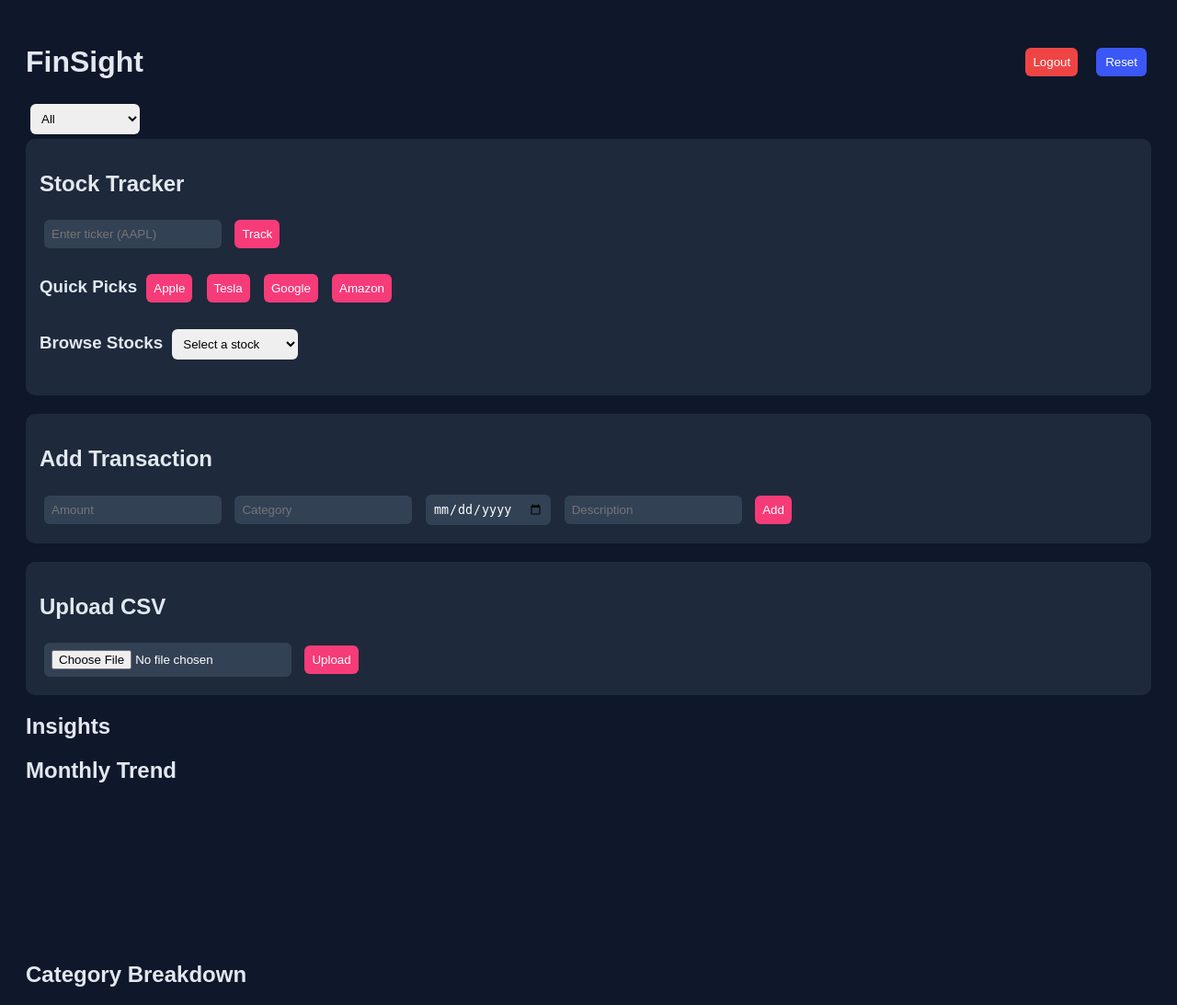
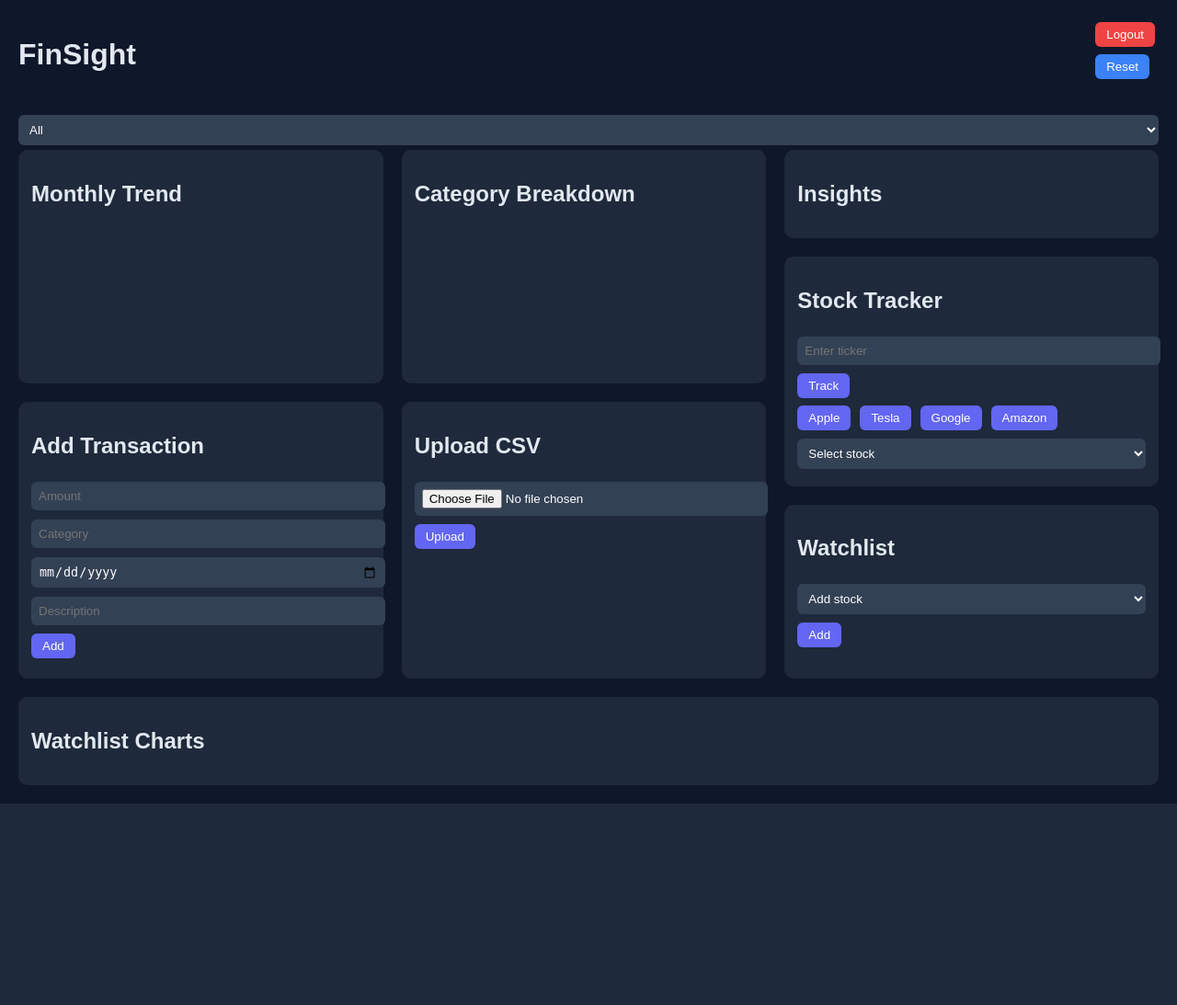
Before and after one commit to jamesdileva/FinSight, a Flask app: template templates/index.html in a window 1280 px wide. Shown: the top 1093 px of the page at 92% size. After the commit the page ends 874 px from the top, so only its background shows below. Run offline with Flask 3, Linux system fonts and the light colour scheme; the template is opened without the code that fills it, so the values that code supplies are empty; a map, chart or similar area stays blank.

Commit message:
Fixed layout and implemented multiple stock chart views with auto refresh every 10seconds

```diff
--- a/app.py
+++ b/app.py
@@ -44,6 +44,14 @@ def init_db():
     """)
 
     conn.execute("""
+    CREATE TABLE IF NOT EXISTS stocks (
+        id INTEGER PRIMARY KEY AUTOINCREMENT,
+        user_id INTEGER,
+        ticker TEXT
+    )
+    """)
+
+    conn.execute("""
     CREATE TABLE IF NOT EXISTS transactions (
         id INTEGER PRIMARY KEY AUTOINCREMENT,
         user_id INTEGER,
@@ -74,7 +82,7 @@ def index():
     return render_template("index.html", transactions=transactions)
 
 # ------------------------
-# Upload CSV (SAFE VERSION)
+# Upload CSV
 # ------------------------
 
 @app.route("/upload", methods=["POST"])
@@ -83,28 +91,22 @@ def upload():
     file = request.files.get("file")
 
     if not file:
-        return "No file uploaded"
+        return redirect("/")
 
     conn = get_db()
 
     stream = io.StringIO(file.read().decode("utf-8"))
     reader = csv.DictReader(stream)
 
-    added = 0
-    skipped = 0
-
     for row in reader:
         try:
-            amount = row.get("amount")
-            category = row.get("category")
+            amount = float(row.get("amount", 0))
+            category = row.get("category", "Other")
             date = row.get("date")
             description = row.get("description", "")
 
-            if not amount or not category or not date:
-                skipped += 1
+            if not date:
                 continue
-
-            amount = float(amount)
 
             conn.execute(
                 "INSERT INTO transactions (user_id, amount, category, date, description) VALUES (?, ?, ?, ?, ?)",
@@ -116,22 +118,11 @@ def upload():
                     description.strip()
                 )
             )
-
-            added += 1
-
-        except ValueError:
-            skipped += 1
-            continue
-
-        except Exception as e:
-            print("Row error:", row, e)
-            skipped += 1
+        except:
             continue
 
     conn.commit()
     conn.close()
-
-    print(f"Uploaded {added}, skipped {skipped}")
 
     return redirect("/")
 
@@ -201,7 +192,6 @@ def insights():
 
     conn = get_db()
 
-    # Filtered
     if category:
         transactions = conn.execute(
             "SELECT * FROM transactions WHERE user_id = ? AND category = ?",
@@ -213,7 +203,6 @@ def insights():
             (session["user_id"],)
         ).fetchall()
 
-    # Always get ALL for % calculations
     all_transactions = conn.execute(
         "SELECT * FROM transactions WHERE user_id = ?",
         (session["user_id"],)
@@ -223,9 +212,8 @@ def insights():
 
     return jsonify(generate_insights(transactions, all_transactions))
 
-
 # ------------------------
-# Add / Reset / Auth
+# Add / Watchlist / Reset
 # ------------------------
 
 @app.route("/add", methods=["POST"])
@@ -247,6 +235,49 @@ def add():
 
     return redirect("/")
 
+@app.route("/add-stock", methods=["POST"])
+@login_required
+def add_stock():
+    ticker = request.form["ticker"].upper()
+
+    conn = get_db()
+    conn.execute(
+        "INSERT INTO stocks (user_id, ticker) VALUES (?, ?)",
+        (session["user_id"], ticker)
+    )
+    conn.commit()
+    conn.close()
+
+    return redirect("/")
+
+@app.route("/get-stocks")
+@login_required
+def get_stocks():
+    conn = get_db()
+
+    stocks = conn.execute(
+        "SELECT * FROM stocks WHERE user_id = ?",
+        (session["user_id"],)
+    ).fetchall()
+
+    conn.close()
+
+    return jsonify([dict(s) for s in stocks])
+
+@app.route("/delete-stock", methods=["POST"])
+@login_required
+def delete_stock():
+    stock_id = request.form["id"]
+
+    conn = get_db()
+    conn.execute(
+        "DELETE FROM stocks WHERE id = ? AND user_id = ?",
+        (stock_id, session["user_id"])
+    )
+    conn.commit()
+    conn.close()
+
+    return redirect("/")
 
 @app.route("/reset", methods=["POST"])
 @login_required
@@ -261,6 +292,9 @@ def reset():
 
     return redirect("/")
 
+# ------------------------
+# AUTH ROUTES (UNCHANGED + SAFE)
+# ------------------------
 
 @app.route("/register", methods=["GET", "POST"])
 def register():
@@ -306,7 +340,6 @@ def logout():
     session.clear()
     return redirect("/login")
 
-
 # ------------------------
 
 if __name__ == "__main__":
--- a/templates/index.html
+++ b/templates/index.html
@@ -10,138 +10,162 @@
   color: #e2e8f0;
   font-family: Arial;
   padding: 20px;
+  margin: 0;
 }
 
-    .card {
-      background: #1e293b;
-      padding: 15px;
-      border-radius: 10px;
+/* HEADER */
+.header {
+  display: flex;
+  justify-content: space-between;
   margin-bottom: 20px;
 }
 
-    input, button, select {
+/* GRID */
+.dashboard {
+  display: grid;
+  grid-template-columns: 2fr 1fr;
+  gap: 20px;
+}
+
+/* LEFT SIDE */
+.left-column {
+  display: grid;
+  grid-template-columns: 1fr 1fr;
+  gap: 20px;
+}
+
+/* RIGHT SIDE */
+.right-column {
+  display: flex;
+  flex-direction: column;
+  gap: 20px;
+}
+
+/* CARDS */
+.card {
+  background: #1e293b;
+  padding: 14px;
+  border-radius: 10px;
+  transition: all 0.2s ease-in-out;
+}
+
+.card:hover {
+  transform: translateY(-2px);
+  box-shadow: 0 8px 18px rgba(0,0,0,0.4);
+}
+
+/* INPUTS */
+input, select {
+  width: 100%;
   padding: 8px;
-      margin: 5px;
+  margin: 5px 0;
   border-radius: 6px;
   border: none;
+  background: #334155;
+  color: white;
 }
 
-    input { background: #334155; color: white; }
-    button { background: #3b82f6; color: white; cursor: pointer; }
+/* BUTTONS */
+button {
+  background: #6366f1;
+  color: white;
+  padding: 6px 12px;
+  margin: 4px 4px 4px 0;
+  border-radius: 6px;
+  border: none;
+  cursor: pointer;
+}
 
-    /* ✅ HEADER */
-    .header {
+.logout-btn { background: #ef4444; }
+.reset-btn { background: #3b82f6; }
+
+/* QUICK BUTTONS */
+.quick-buttons {
+  display: flex;
+  flex-wrap: wrap;
+  gap: 6px;
+}
+
+/* WATCHLIST LIST */
+#stockList {
+  list-style: none;
+  padding: 0;
+}
+
+#stockList li {
   display: flex;
   justify-content: space-between;
   align-items: center;
+  background: #334155;
+  padding: 6px 10px;
+  border-radius: 6px;
+  margin-bottom: 6px;
 }
 
-    .top-bar {
-      display: flex;
-      gap: 10px;
+.delete-btn {
+  background: #ef4444;
+  padding: 4px 8px;
 }
 
-    .top-bar form {
-      margin: 0;
+/* WATCHLIST CHART GRID (BOTTOM) */
+#multiStockContainer {
+  display: grid;
+  grid-template-columns: 1fr 1fr;
+  gap: 15px;
+  margin-top: 10px;
 }
 
-    /* Default buttons (blue) */
-    button {
-      background: #f63b79;
-      color: white;
-      cursor: pointer;
+.stock-card {
+  background: #0f172a;
+  padding: 8px;
+  border-radius: 8px;
 }
 
-    /* Logout = RED */
-    .logout-btn {
-      background: #ef4444;
-    }
-
-  .logout-btn:hover {
-    background: #dc2626;
-  }
-
-  /* Reset = BLUE (link styled as button) */
-  .reset-btn {
-    background: #3b57f6;
-    color: white;
-    padding: 8px 10px;
-    border-radius: 6px;
-    text-decoration: none;
-  }
-
-  .reset-btn:hover {
-    background: #2563eb;
+/* CHARTS */
+canvas {
+  max-height: 220px;
 }
 </style>
 </head>
 
 <body>
 
-<!-- ✅ HEADER -->
 <div class="header">
   <h1>FinSight</h1>
 
-  <div class="top-bar">
+  <div>
     <form action="/logout">
-    <button type="submit" class="logout-btn">Logout</button>
+      <button class="logout-btn">Logout</button>
     </form>
 
     <form action="/reset" method="POST">
       <button class="reset-btn">Reset</button>
     </form>
-</form>
-</form>
-</div>
-
-
   </div>
 </div>
 
-<!-- FILTER -->
 <select id="categoryFilter">
   <option value="">All</option>
-  <option value="Food">Food</option>
-  <option value="Rent">Rent</option>
-  <option value="Groceries">Groceries</option>
-  <option value="Transport">Transport</option>
-  <option value="Shopping">Shopping</option>
-  <option value="Entertainment">Entertainment</option>
+  <option>Food</option>
+  <option>Rent</option>
+  <option>Groceries</option>
 </select>
 
-<!-- STOCK TRACKER -->
+<div class="dashboard">
+
+<!-- LEFT -->
+<div class="left-column">
+
 <div class="card">
-  <h2>Stock Tracker</h2>
-
-  <input id="stockInput" placeholder="Enter ticker (AAPL)">
-  <button onclick="loadStock()">Track</button>
-  <div>
-    <h3>Quick Picks
-          <!-- buttons -->
-  <button onclick="quickStock('AAPL')">Apple</button>
-  <button onclick="quickStock('TSLA')">Tesla</button>
-  <button onclick="quickStock('GOOGL')">Google</button>
-  <button onclick="quickStock('AMZN')">Amazon</button>
-  </h3><h3>Browse Stocks
-<!-- dropdown -->
-  <select id="stockDropdown" onchange="selectStock()">
-  <option value="">Select a stock</option>
-  <option value="NVDA">Nvidia</option>
-  <option value="META">Meta (Facebook)</option>
-  <option value="NFLX">Netflix</option>
-  <option value="AMD">AMD</option>
-  <option value="INTC">Intel</option>
-  <option value="DIS">Disney</option>
-  <option value="UBER">Uber</option>
-  <option value="PYPL">PayPal</option>
-    </h3>
-</select>
+<h2>Monthly Trend</h2>
+<canvas id="monthlyChart"></canvas>
 </div>
 
-  <div id="stockContainer"></div>
+<div class="card">
+<h2>Category Breakdown</h2>
+<canvas id="chart"></canvas>
 </div>
 
-<!-- ADD -->
 <div class="card">
 <h2>Add Transaction</h2>
 <form action="/add" method="POST">
@@ -153,7 +177,6 @@
 </form>
 </div>
 
-<!-- UPLOAD -->
 <div class="card">
 <h2>Upload CSV</h2>
 <form action="/upload" method="POST" enctype="multipart/form-data">
@@ -162,63 +185,163 @@
 </form>
 </div>
 
-<!-- INSIGHTS -->
+</div>
+
+<!-- RIGHT -->
+<div class="right-column">
+
+<div class="card">
 <h2>Insights</h2>
 <ul id="insightsList"></ul>
+</div>
 
-<!-- CHARTS -->
-<h2>Monthly Trend</h2>
-<canvas id="monthlyChart"></canvas>
+<div class="card">
+<h2>Stock Tracker</h2>
 
-<h2>Category Breakdown</h2>
-<canvas id="chart"></canvas>
+<input id="stockInput" placeholder="Enter ticker">
+<button onclick="loadStock()">Track</button>
 
-<!-- TRANSACTIONS -->
-<h2>Transactions</h2>
-<ul>
-  {% for t in transactions %}
-    <li>${{ t.amount }} - {{ t.category }} - {{ t.date }}</li>
-  {% endfor %}
-</ul>
+<div class="quick-buttons">
+<button onclick="quickStock('AAPL')">Apple</button>
+<button onclick="quickStock('TSLA')">Tesla</button>
+<button onclick="quickStock('GOOGL')">Google</button>
+<button onclick="quickStock('AMZN')">Amazon</button>
+</div>
+
+<select id="stockDropdown" onchange="selectStock()">
+<option value="">Select stock</option>
+<option value="NVDA">Nvidia</option>
+<option value="META">Meta</option>
+<option value="NFLX">Netflix</option>
+</select>
+
+<div id="stockContainer"></div>
+</div>
+
+<div class="card">
+<h2>Watchlist</h2>
+
+<form action="/add-stock" method="POST">
+<select name="ticker" required>
+  <option value="">Add stock</option>
+  <option value="AAPL">Apple</option>
+  <option value="TSLA">Tesla</option>
+  <option value="GOOGL">Google</option>
+  <option value="AMZN">Amazon</option>
+  <option value="NVDA">Nvidia</option>
+  <option value="META">Meta</option>
+  <option value="NFLX">Netflix</option>
+</select>
+<button>Add</button>
+</form>
+
+<ul id="stockList"></ul>
+</div>
+
+</div>
+</div>
+
+<!-- ✅ WATCHLIST CHARTS AT BOTTOM -->
+<div class="card" style="margin-top:20px;">
+<h2>Watchlist Charts</h2>
+<div id="multiStockContainer"></div>
+</div>
 
 <script>
 let pieChart;
 let lineChart;
 
+/* STOCK */
 function selectStock() {
-    const dropdown = document.getElementById("stockDropdown");
-    const ticker = dropdown.value;
-
+  const ticker = document.getElementById("stockDropdown").value;
   if (!ticker) return;
-
   document.getElementById("stockInput").value = ticker;
   loadStock();
-
-    dropdown.value = ""; // reset back to placeholder
 }
 
+function quickStock(t) {
+  document.getElementById("stockInput").value = t;
+  loadStock();
+}
+
+function loadStock() {
+  const t = document.getElementById("stockInput").value;
+  if (!t) return;
+
+  document.getElementById("stockContainer").innerHTML =
+    `<iframe src="https://widget.finnhub.io/widgets/stocks/chart?symbol=${t}&theme=dark"
+     width="100%" height="250"></iframe>`;
+}
+
+/* WATCHLIST */
+function loadWatchlist() {
+  fetch("/get-stocks")
+    .then(res => res.json())
+    .then(data => {
+      const list = document.getElementById("stockList");
+      const container = document.getElementById("multiStockContainer");
+
+      list.innerHTML = "";
+      container.innerHTML = "";
+
+      data.forEach(stock => {
+        // LIST ITEM
+        const li = document.createElement("li");
+        li.innerHTML = `
+          ${stock.ticker}
+          <form method="POST" action="/delete-stock">
+            <input type="hidden" name="id" value="${stock.id}">
+            <button class="delete-btn">✕</button>
+          </form>
+        `;
+        list.appendChild(li);
+
+        // CHART CARD
+        const chart = document.createElement("div");
+        chart.className = "stock-card";
+        chart.innerHTML = `
+          <h4>${stock.ticker}</h4>
+          <iframe src="https://widget.finnhub.io/widgets/stocks/chart?symbol=${stock.ticker}&theme=dark"
+          width="100%" height="180"></iframe>
+        `;
+        container.appendChild(chart);
+      });
+    });
+}
+
+/* CHARTS */
 function loadCharts() {
-    const category = document.getElementById("categoryFilter").value;
 
-    // PIE
-    fetch(`/chart-data?category=${category}`)
+  // PIE CHART
+  fetch("/chart-data")
     .then(res => res.json())
     .then(data => {
       if (pieChart) pieChart.destroy();
+
       pieChart = new Chart(document.getElementById("chart"), {
         type: "pie",
         data: {
           labels: Object.keys(data),
-                    datasets: [{ data: Object.values(data) }]
+          datasets: [{
+            data: Object.values(data)
+          }]
+        },
+        options: {
+          plugins: {
+            legend: {
+              position: "bottom"
+            }
+          }
         }
       });
     });
 
-    // LINE
-    fetch(`/monthly-data?category=${category}`)
+  // LINE CHART
+  fetch("/monthly-data")
     .then(res => res.json())
     .then(data => {
       if (lineChart) lineChart.destroy();
+
       lineChart = new Chart(document.getElementById("monthlyChart"), {
         type: "line",
         data: {
@@ -226,17 +349,20 @@ function loadCharts() {
           datasets: [{
             label: "Monthly Spending",
             data: Object.values(data),
-                        tension: 0.2
+            tension: 0.3
           }]
         }
       });
     });
 
-    // INSIGHTS
-    fetch(`/insights?category=${category}`)
+  // ✅ INSIGHTS (no category for now — safe)
+  fetch("/insights")
     .then(res => res.json())
     .then(data => {
       const list = document.getElementById("insightsList");
+
+      if (!list) return; // safety guard
+
       list.innerHTML = "";
 
       data.forEach(i => {
@@ -244,39 +370,19 @@ function loadCharts() {
         li.textContent = i;
         list.appendChild(li);
       });
-        });
+    })
+    .catch(err => console.error("Insights error:", err));
 }
 
-function quickStock(ticker) {
-    document.getElementById("stockInput").value = ticker;
-    loadStock();
-}
+/* INIT */
+window.onload = () => {
+  loadCharts();
+  loadWatchlist();
 
-// STOCK TRACKER
-function loadStock() {
-    let ticker = document.getElementById("stockInput").value.toUpperCase();
-    if (!ticker) return;
-
-    document.getElementById("stockContainer").innerHTML = `
-        <iframe
-            src="https://widget.finnhub.io/widgets/stocks/chart?symbol=${ticker}&theme=dark"
-            width="100%"
-            height="400"
-            frameborder="0">
-        </iframe>
-    `;
-}
-
-// EVENTS
-document.getElementById("categoryFilter").addEventListener("change", loadCharts);
-window.onload = loadCharts;
+  setInterval(loadCharts, 15000);
+  setInterval(loadWatchlist, 30000);
+};
 </script>
 
 </body>
 </html>
-<script>
-
-function confirmReset() {
-    return confirm("Are you sure you want to delete ALL your data? This cannot be undone.");
-}
-</script>
```
Also changed, not shown: models.py (added, +14 -0 lines), services/insights.py (+26 -35 lines), README.md, instance/finance.db (added). Lines whose indentation alone changed are shown as unchanged.
